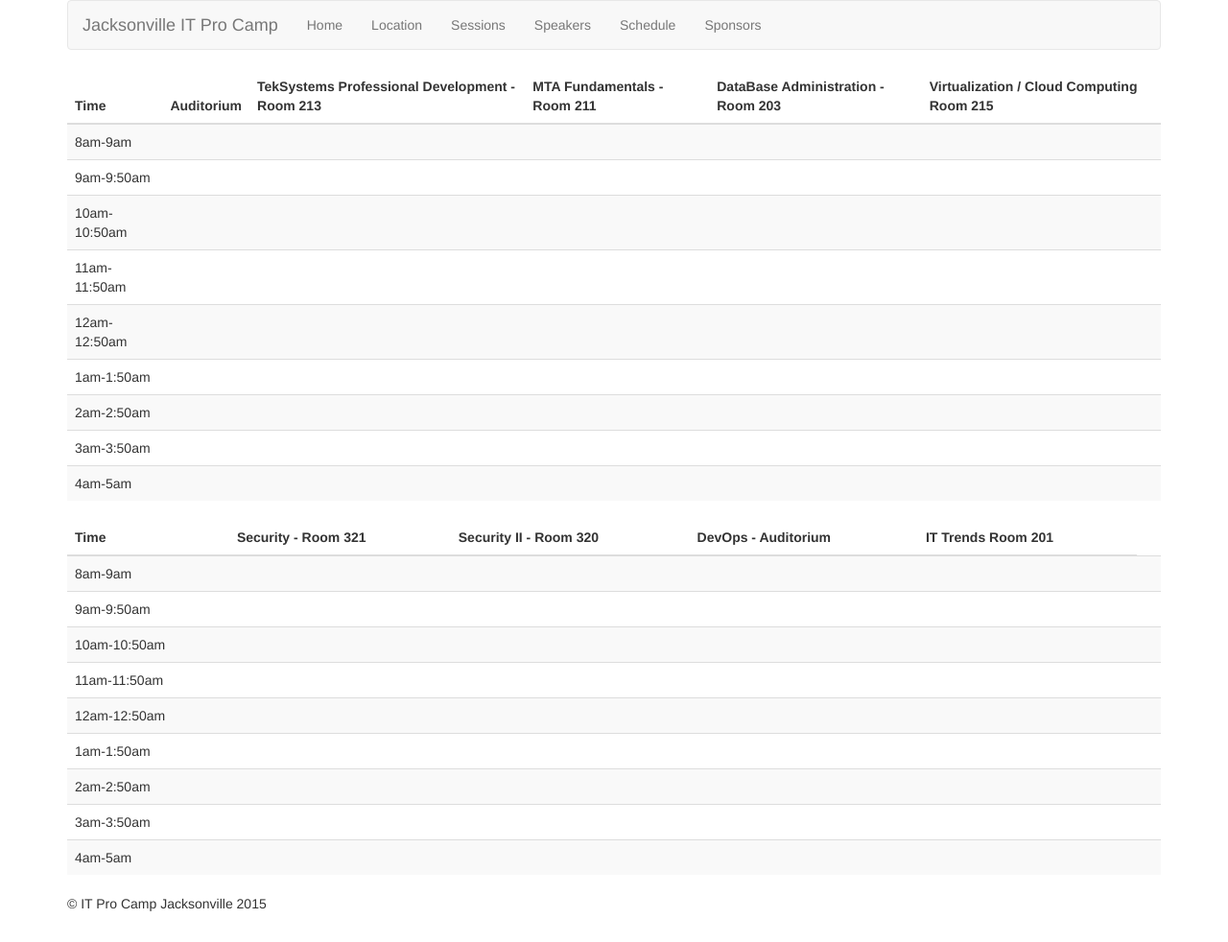
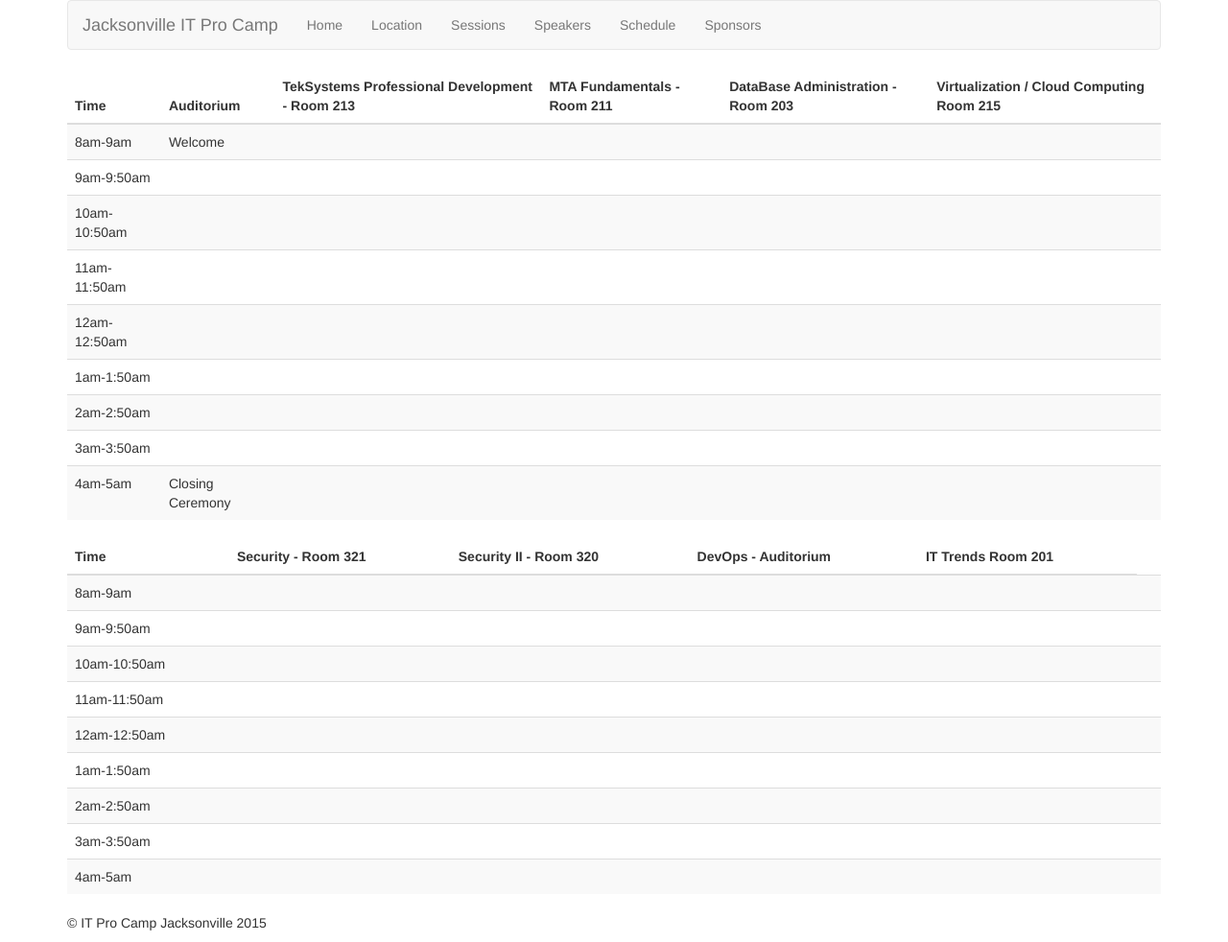
Before and after one commit to tk811/ConfernceApp, a Jekyll site: the page built from sessions/index.html, in a window 1280 px wide. Shown: the whole page at 96% size. Built offline with Jekyll 4.4.1, drawn with Linux system fonts in a browser that asks for light colours; nearby versions of some CDN libraries.

Commit message:
Adding welcome schedule

```diff
--- a/sessions/index.html
+++ b/sessions/index.html
@@ -37,7 +37,7 @@ description: "Sessions"
 				8am-9am
 			</td>
 			<td>
-
+				Welcome
 			</td>
 			<td>
 
@@ -197,7 +197,7 @@ description: "Sessions"
 				4am-5am
 			</td>
 			<td>
-
+				Closing Ceremony
 			</td>
 			<td>
 
```
